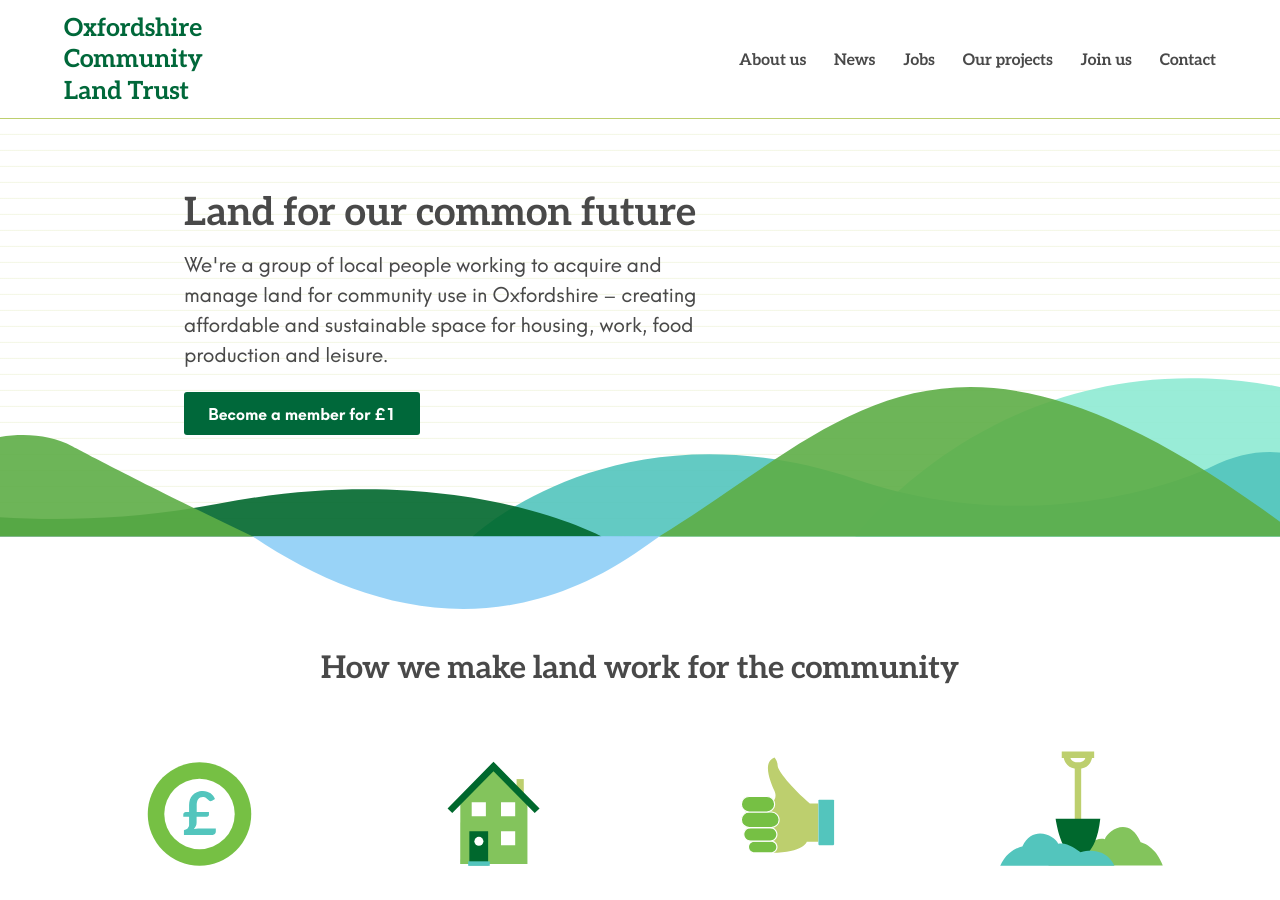
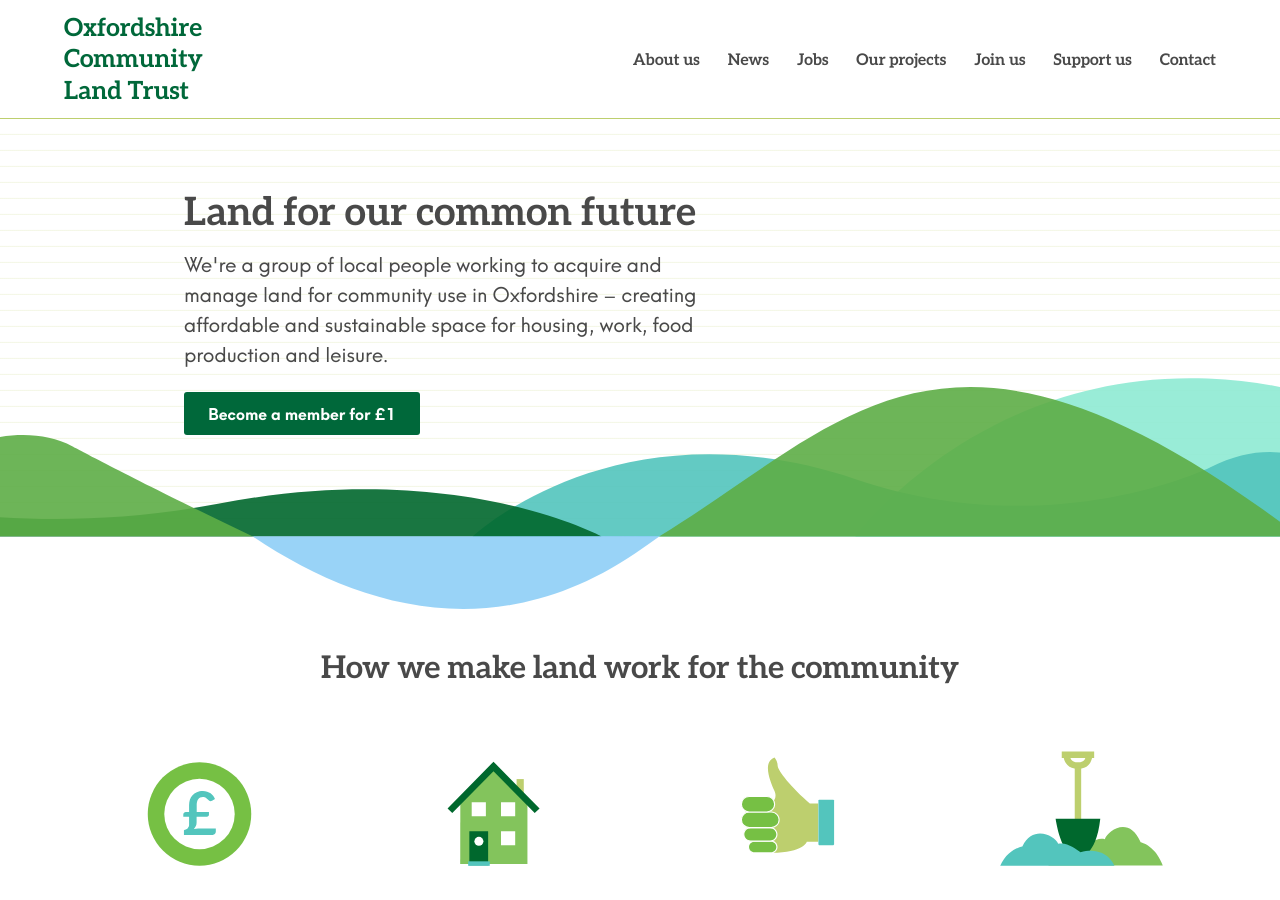
Before and after one commit to johnpuddephatt/oclt, a Jekyll site: the page built from _pages/index.md, in a window 1280 px wide and 900 px high. Built offline with Jekyll 4.4.1, drawn with Linux system fonts in a browser that asks for light colours.

Commit message:
Update from Forestry.io Oxfordshire CLT updated _data/navigation.yml

```diff
--- a/_data/navigation.yml
+++ b/_data/navigation.yml
@@ -9,4 +9,5 @@ header_menu:
 - page: pages/jobs.md
 - page: pages/projects.md
 - page: pages/join.md
+- page: pages/support-us.md
 - page: pages/contact.md
```
